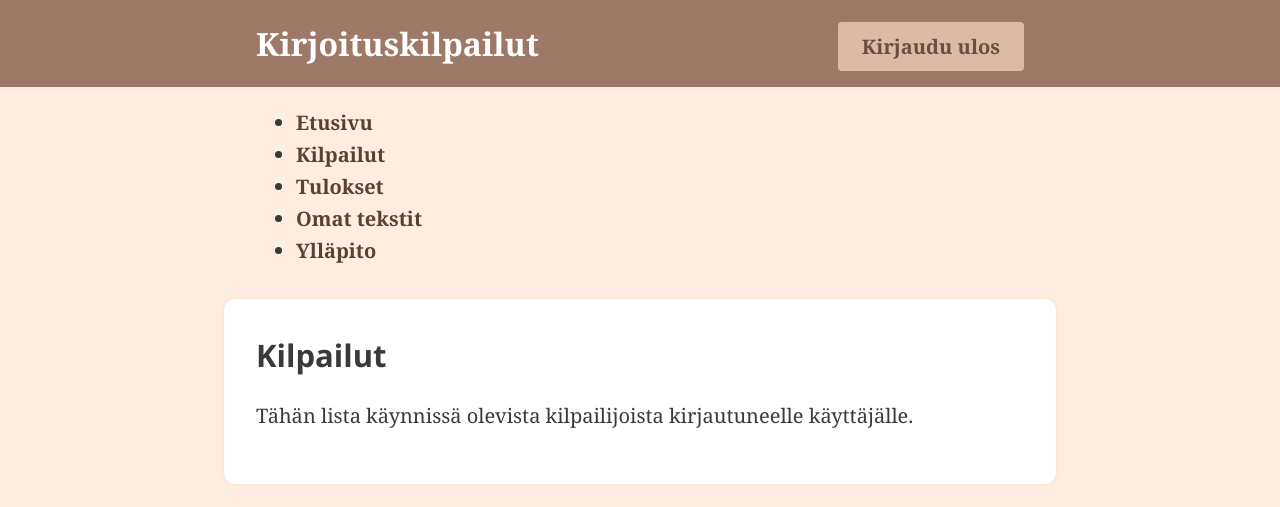
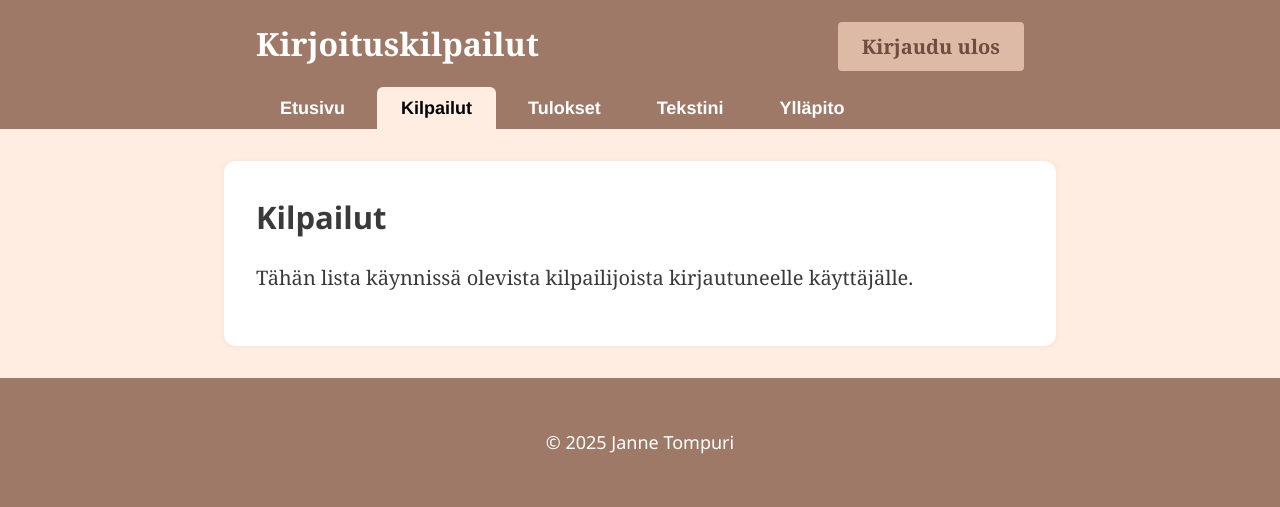
Before and after one commit to jtompuri/writing-contest-web-app, a Flask app: page /contests in a window 1280 px wide. Shown: the top 507 px of the page. Run offline with Flask 3, Linux system fonts and the light colour scheme; the visitor is signed in with stand-in values (Sample User, id 1); data that the repository does not hold is empty.

Commit message:
Separated nav styles

```diff
--- a/templates/base.html
+++ b/templates/base.html
@@ -29,9 +29,9 @@
         </div>
     </header>
 
-    <nav role="navigation" aria-label="Päävalikko">
+    <nav role="navigation" aria-label="Päävalikko" class="main-nav">
       <div class="container">
-        <ul class="nav">
+        <ul  class="main-nav-list">
           <li class="{% if request.path == '/' %}active{% endif %}">
               <a href="/" {% if request.path == '/' %}aria-current="page"{% endif %}>Etusivu</a>
           </li>
@@ -43,7 +43,7 @@
           </li>
           {% if session.user_id %}
           <li class="{% if request.path.startswith('/my_texts') %}active{% endif %}">
-              <a href="/my_texts" {% if request.path.startswith('/my_texts') %}aria-current="page"{% endif %}>Omat tekstit</a>
+              <a href="/my_texts" {% if request.path.startswith('/my_texts') %}aria-current="page"{% endif %}>Tekstini</a>
           </li>
           {% endif %}
           {% if session.super_user %}
```
